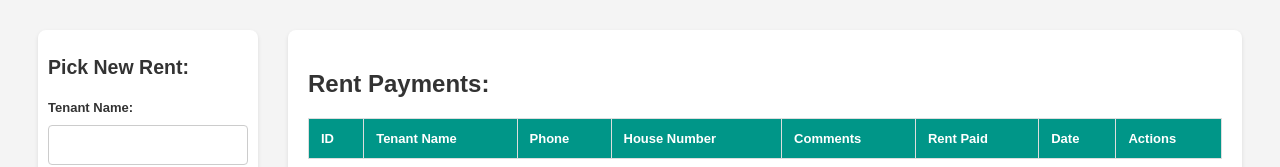
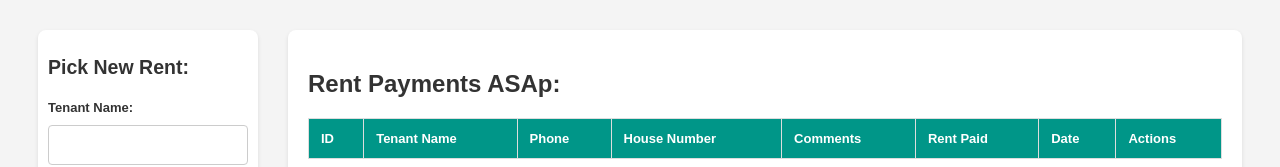
Before and after one commit to PeterNjukia/clients, a website: page public/index.html in a window 1280 px wide. Shown: the part 164-331 px from the top of the page. Drawn offline with Linux system fonts and the light colour scheme; no server answers.

```diff
--- a/public/index.html
+++ b/public/index.html
@@ -174,7 +174,7 @@
             </section>
 
             <section class="section table-section">
-                <h2>Rent Payments:</h2>
+                <h2>Rent Payments ASAp:</h2>
                 <table>
                     <thead>
                         <tr>
```
